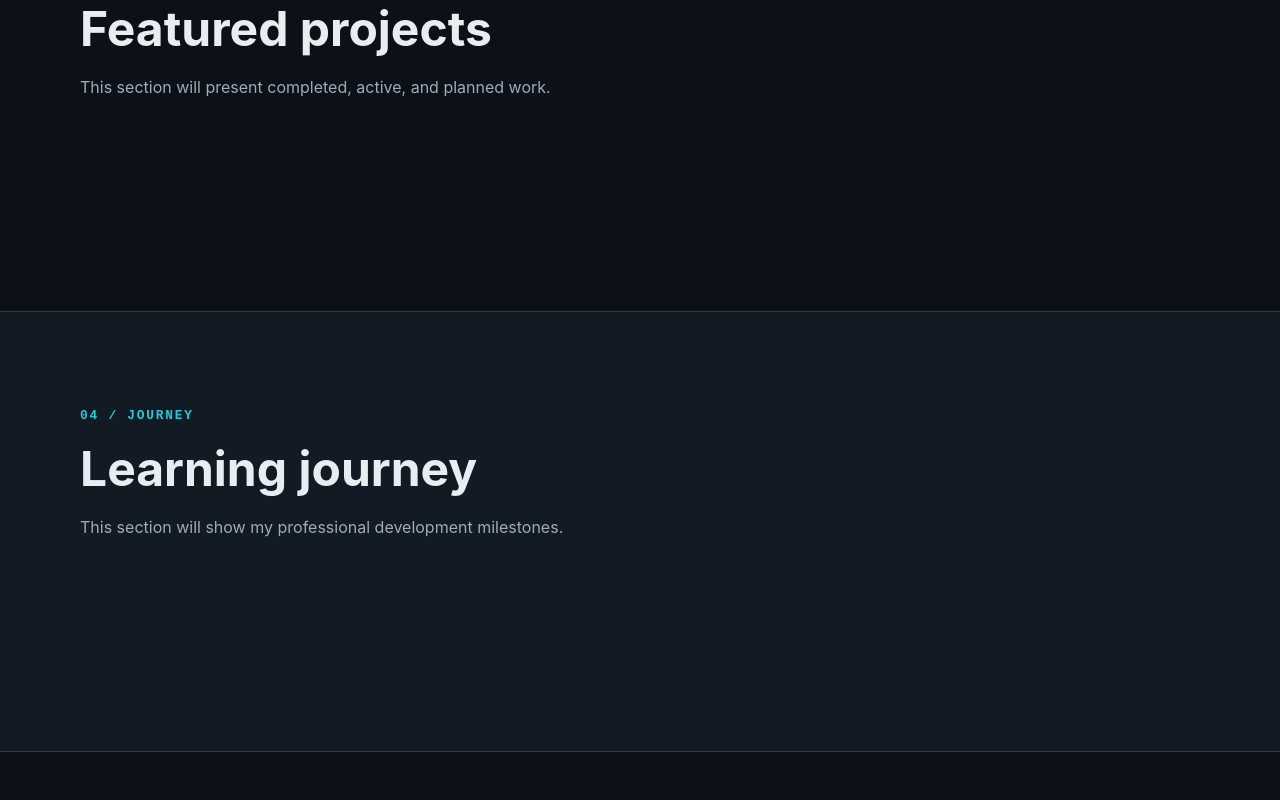
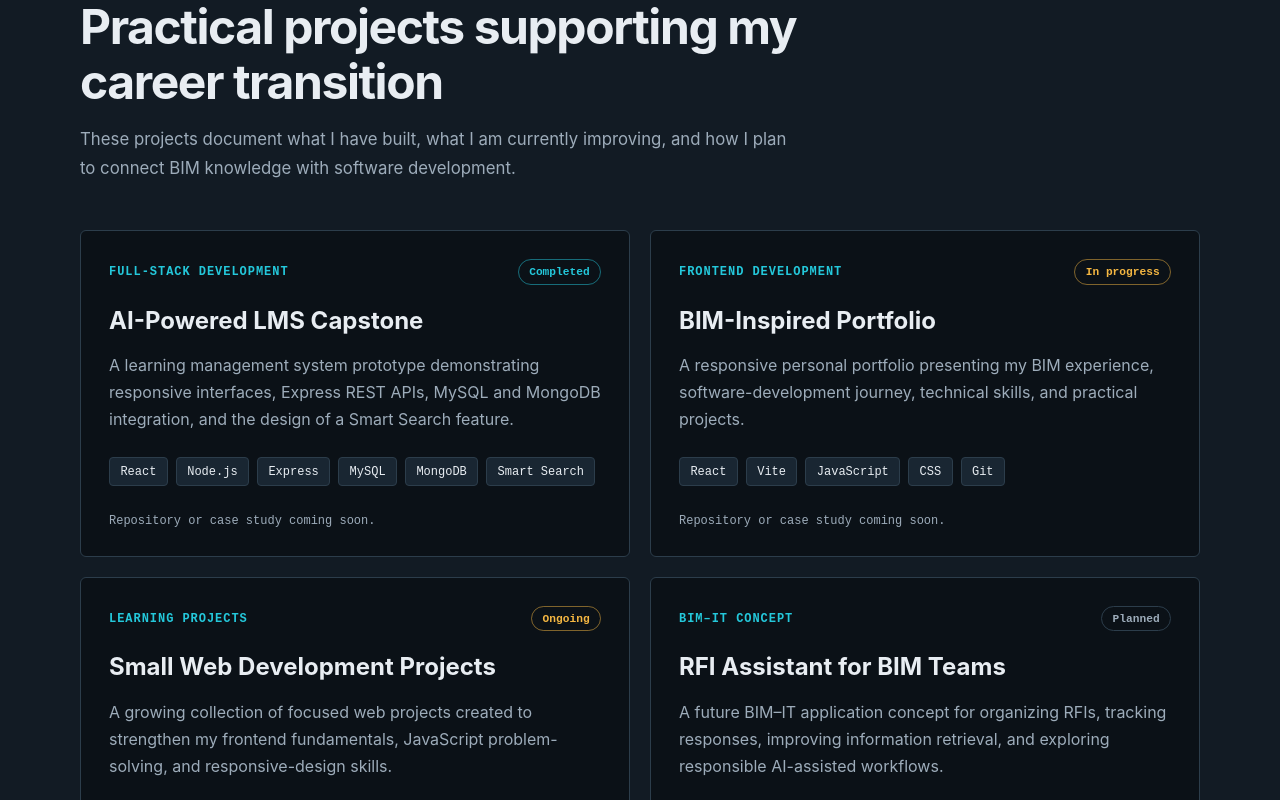
Before and after one commit to jaru91/jay-ar-portfolio, a React (Vite) app: page / in a window 1280 px wide. Shown: the part 2540-3340 px from the top of the page. Built offline with nearby package versions, Linux system fonts and the light colour scheme.

Commit message:
feat: add reusable featured project cards

```diff
--- a/src/App.css
+++ b/src/App.css
@@ -328,6 +328,142 @@
 }
 
 /* ========================================
+   Projects section
+======================================== */
+
+.projects-section {
+  border-top: 1px solid var(--color-border);
+  background-color: var(--color-surface);
+}
+
+.projects-grid {
+  display: grid;
+  grid-template-columns: repeat(2, minmax(0, 1fr));
+  gap: 1.25rem;
+}
+
+.project-card {
+  display: flex;
+  flex-direction: column;
+  padding: 1.75rem;
+  border: 1px solid var(--color-border);
+  border-radius: 0.375rem;
+  background-color: var(--color-background);
+  transition:
+    border-color 180ms ease,
+    transform 180ms ease;
+}
+
+.project-card:hover {
+  border-color: var(--color-accent);
+  transform: translateY(-4px);
+}
+
+.project-card-top {
+  display: flex;
+  align-items: center;
+  justify-content: space-between;
+  gap: 1rem;
+  margin-bottom: 1.25rem;
+}
+
+.project-category {
+  margin: 0;
+  color: var(--color-accent);
+  font-family: monospace;
+  font-size: 0.75rem;
+  font-weight: 700;
+  letter-spacing: 0.08em;
+  text-transform: uppercase;
+}
+
+.project-status {
+  flex-shrink: 0;
+  padding: 0.35rem 0.65rem;
+  border: 1px solid var(--color-border);
+  border-radius: 999px;
+  font-family: monospace;
+  font-size: 0.7rem;
+  font-weight: 700;
+}
+
+.status-completed {
+  border-color: rgba(36, 200, 219, 0.5);
+  color: var(--color-accent);
+}
+
+.status-in-progress,
+.status-ongoing {
+  border-color: rgba(245, 183, 66, 0.5);
+  color: #f5b742;
+}
+
+.status-planned {
+  color: var(--color-text-muted);
+}
+
+.project-card h3 {
+  margin-bottom: 1rem;
+  font-size: 1.5rem;
+  line-height: 1.3;
+}
+
+.project-description {
+  margin-bottom: 1.5rem;
+  color: var(--color-text-muted);
+  line-height: 1.7;
+}
+
+.project-tech-list {
+  display: flex;
+  flex-wrap: wrap;
+  gap: 0.5rem;
+  margin: 0;
+  padding: 0;
+  list-style: none;
+}
+
+.project-tech-list li {
+  padding: 0.4rem 0.65rem;
+  border: 1px solid var(--color-border);
+  border-radius: 0.25rem;
+  background-color: var(--color-surface-light);
+  color: var(--color-text);
+  font-family: monospace;
+  font-size: 0.75rem;
+}
+
+.project-card-footer {
+  margin-top: auto;
+  padding-top: 1.75rem;
+}
+
+.project-card-links {
+  display: flex;
+  flex-wrap: wrap;
+  gap: 1.25rem;
+}
+
+.project-link {
+  color: var(--color-accent);
+  font-size: 0.875rem;
+  font-weight: 700;
+}
+
+.project-link:hover,
+.project-link:focus-visible {
+  text-decoration: underline;
+  text-underline-offset: 0.25rem;
+}
+
+.project-link-note {
+  margin: 0;
+  color: var(--color-text-muted);
+  font-family: monospace;
+  font-size: 0.75rem;
+}
+
+/* ========================================
    Temporary placeholder sections
 ======================================== */
 
@@ -413,4 +549,16 @@
   .skill-card-description {
     min-height: auto;
   }
+
+    .projects-grid {
+    grid-template-columns: 1fr;
+  }
+
+  .project-card {
+    padding: 1.5rem;
+  }
+
+  .project-card-top {
+    align-items: flex-start;
+  }
 }
--- a/src/App.jsx
+++ b/src/App.jsx
@@ -2,6 +2,7 @@ import Navbar from "./components/Navbar";
 import Hero from "./components/Hero";
 import About from "./components/About";
 import Skills from "./components/Skills";
+import Projects from "./components/Projects";
 import "./App.css";
 
 function App() {
@@ -11,18 +12,9 @@ function App() {
 
       <main>
         <Hero />
-
         <About />
-
         <Skills />
-
-        <section className="section section-placeholder" id="projects">
-          <div className="container">
-            <p className="section-label">03 / PROJECTS</p>
-            <h2>Featured projects</h2>
-            <p>This section will present completed, active, and planned work.</p>
-          </div>
-        </section>
+        <Projects />
 
         <section className="section section-placeholder" id="journey">
           <div className="container">
--- /dev/null
+++ b/src/components/ProjectCard.jsx
@@ -0,0 +1,59 @@
+function ProjectCard({ project }) {
+  const hasProjectLinks = project.repositoryUrl || project.liveUrl;
+
+  return (
+    <article className="project-card">
+      <div className="project-card-top">
+        <p className="project-category">{project.category}</p>
+
+        <span className={`project-status status-${project.statusKey}`}>
+          {project.status}
+        </span>
+      </div>
+
+      <h3>{project.title}</h3>
+
+      <p className="project-description">{project.description}</p>
+
+      <ul className="project-tech-list" aria-label="Technologies used">
+        {project.technologies.map((technology) => (
+          <li key={technology}>{technology}</li>
+        ))}
+      </ul>
+
+      <div className="project-card-footer">
+        {hasProjectLinks ? (
+          <div className="project-card-links">
+            {project.repositoryUrl && (
+              <a
+                className="project-link"
+                href={project.repositoryUrl}
+                target="_blank"
+                rel="noreferrer"
+              >
+                GitHub repository
+              </a>
+            )}
+
+            {project.liveUrl && (
+              <a
+                className="project-link"
+                href={project.liveUrl}
+                target="_blank"
+                rel="noreferrer"
+              >
+                Live demo
+              </a>
+            )}
+          </div>
+        ) : (
+          <p className="project-link-note">
+            Repository or case study coming soon.
+          </p>
+        )}
+      </div>
+    </article>
+  );
+}
+
+export default ProjectCard;
--- /dev/null
+++ b/src/components/Projects.jsx
@@ -0,0 +1,36 @@
+import projects from "../data/projects";
+import ProjectCard from "./ProjectCard";
+
+function Projects() {
+  return (
+    <section
+      className="section projects-section"
+      id="projects"
+      aria-labelledby="projects-heading"
+    >
+      <div className="container">
+        <div className="section-heading">
+          <p className="section-label">03 / PROJECTS</p>
+
+          <h2 id="projects-heading">
+            Practical projects supporting my career transition
+          </h2>
+
+          <p className="section-description">
+            These projects document what I have built, what I am currently
+            improving, and how I plan to connect BIM knowledge with software
+            development.
+          </p>
+        </div>
+
+        <div className="projects-grid">
+          {projects.map((project) => (
+            <ProjectCard project={project} key={project.id} />
+          ))}
+        </div>
+      </div>
+    </section>
+  );
+}
+
+export default Projects;
--- /dev/null
+++ b/src/data/projects.js
@@ -0,0 +1,59 @@
+const projects = [
+  {
+    id: 'ai-powered-lms',
+    title: 'AI-Powered LMS Capstone',
+    category: 'Full-Stack Development',
+    status: 'Completed',
+    statusKey: 'completed',
+    description:
+      'A learning management system prototype demonstrating responsive interfaces, Express REST APIs, MySQL and MongoDB integration, and the design of a Smart Search feature.',
+    technologies: [
+      'React',
+      'Node.js',
+      'Express',
+      'MySQL',
+      'MongoDB',
+      'Smart Search',
+    ],
+    repositoryUrl: '',
+    liveUrl: '',
+  },
+  {
+    id: 'portfolio-v1',
+    title: 'BIM-Inspired Portfolio',
+    category: 'Frontend Development',
+    status: 'In progress',
+    statusKey: 'in-progress',
+    description:
+      'A responsive personal portfolio presenting my BIM experience, software-development journey, technical skills, and practical projects.',
+    technologies: ['React', 'Vite', 'JavaScript', 'CSS', 'Git'],
+    repositoryUrl: '',
+    liveUrl: '',
+  },
+  {
+    id: 'small-web-projects',
+    title: 'Small Web Development Projects',
+    category: 'Learning Projects',
+    status: 'Ongoing',
+    statusKey: 'ongoing',
+    description:
+      'A growing collection of focused web projects created to strengthen my frontend fundamentals, JavaScript problem-solving, and responsive-design skills.',
+    technologies: ['HTML', 'CSS', 'JavaScript', 'React'],
+    repositoryUrl: '',
+    liveUrl: '',
+  },
+  {
+    id: 'rfi-assistant',
+    title: 'RFI Assistant for BIM Teams',
+    category: 'BIM–IT Concept',
+    status: 'Planned',
+    statusKey: 'planned',
+    description:
+      'A future BIM–IT application concept for organizing RFIs, tracking responses, improving information retrieval, and exploring responsible AI-assisted workflows.',
+    technologies: ['React', 'Express', 'PostgreSQL', 'OpenAI API'],
+    repositoryUrl: '',
+    liveUrl: '',
+  },
+];
+
+export default projects;
```
